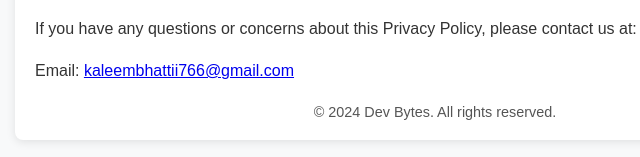
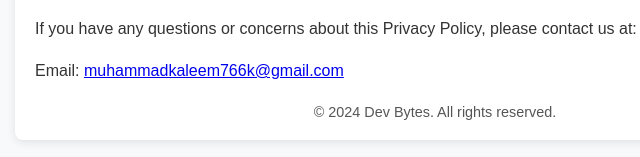
Before and after one commit to Muhammadkaleem/qr-zap-privacy-policy, a plain HTML site: page index.html in a window 1280 px wide. Shown: the part 1139-1296 px from the top of the page, 205-845 px from the left. Drawn offline with Linux system fonts and the light colour scheme.

Commit message:
email change

```diff
--- a/index.html
+++ b/index.html
@@ -84,8 +84,8 @@
         </p>
         <p>
           Email:
-          <a href="mailto:kaleembhattii766@gmail.com"
-            >kaleembhattii766@gmail.com</a
+          <a href="mailto:muhammadkaleem766k@gmail.com"
+            >muhammadkaleem766k@gmail.com</a
           >
         </p>
       </section>
```
